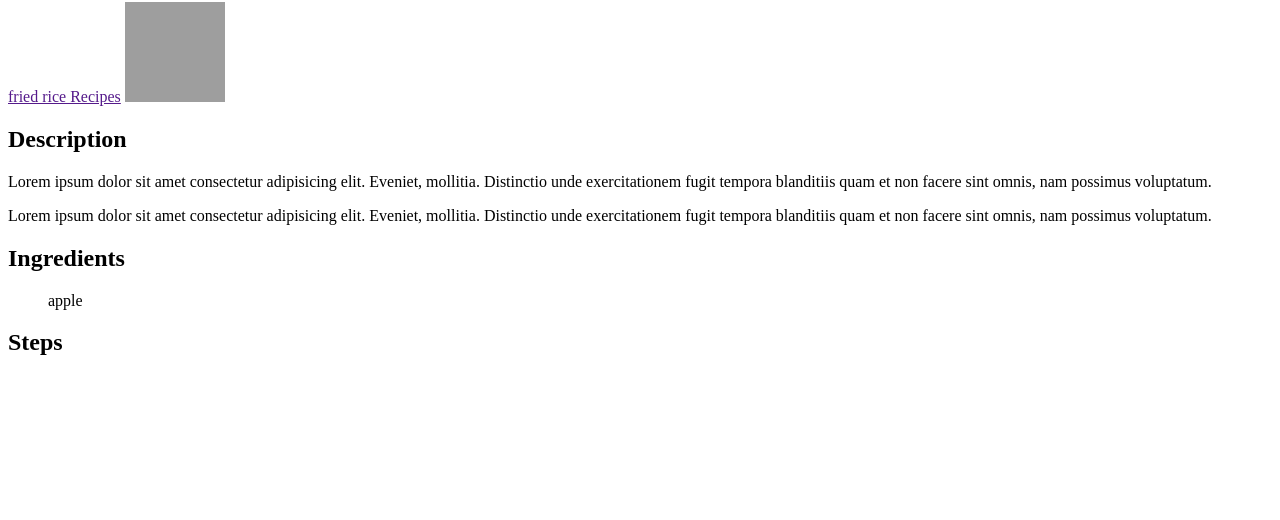
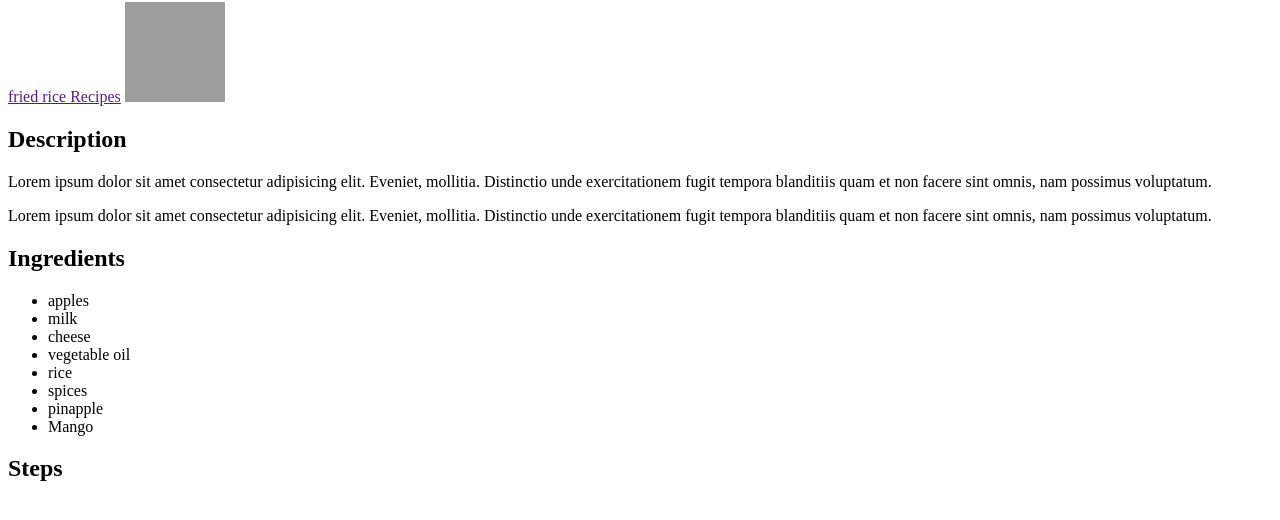
Before and after one commit to BlueDragn/odin-recipes, a plain HTML site: page index.html in a window 1280 px wide. Shown: the part 78-598 px from the top of the page. Drawn offline with Linux system fonts and the light colour scheme; grey boxes are pictures that could not be loaded.

Commit message:
index.html

```diff
--- a/index.html
+++ b/index.html
@@ -14,7 +14,14 @@
         </p>
         <h2>Ingredients</h2>
         <ul>
-            apple
+            <li>apples</li>
+            <li>milk</li>
+            <li>cheese</li>
+            <li>vegetable oil</li>
+            <li>rice</li>
+            <li>spices</li>
+            <li>pinapple</li>
+            <li>Mango</li>
         </ul>
         <h2>Steps</h2>
         <ol></ol>
```
